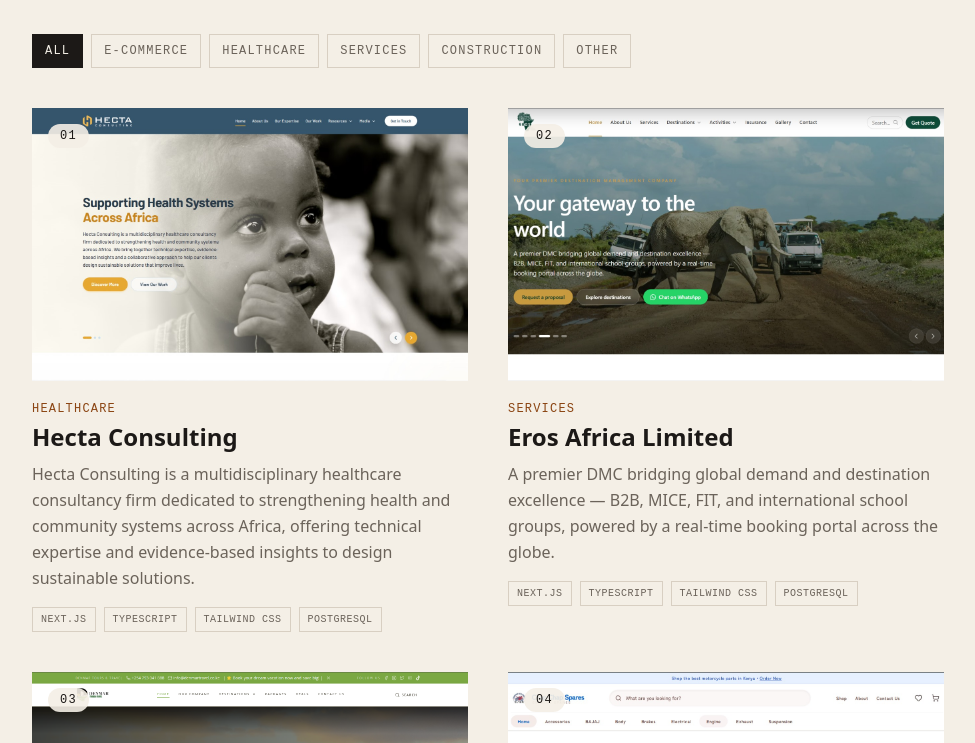
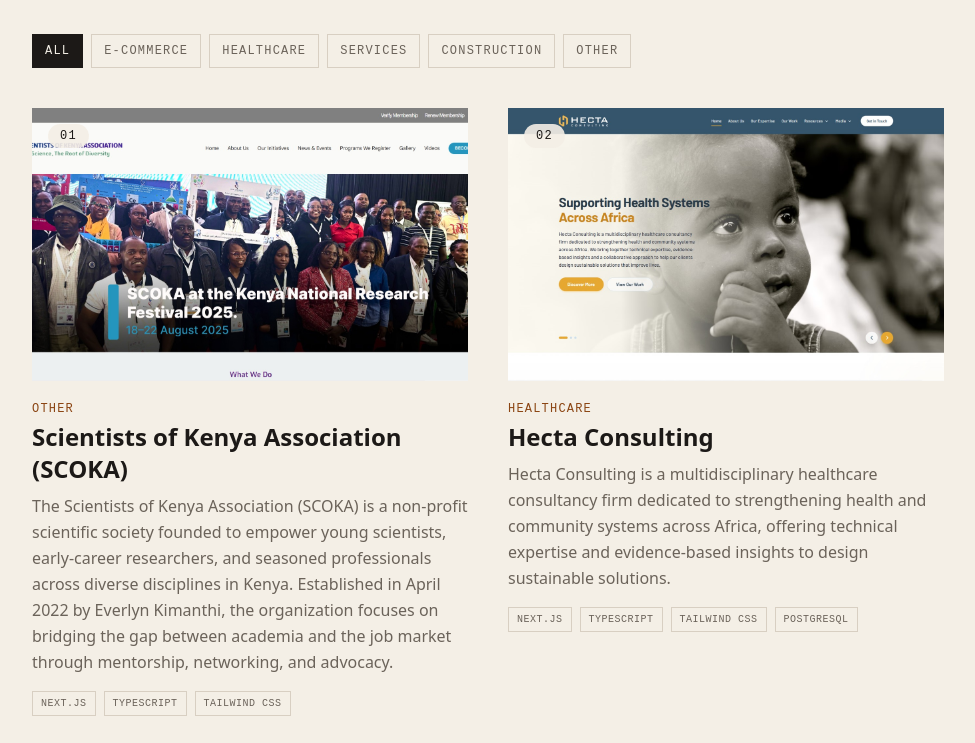
Before and after one commit to humphreyotieno1/Humphrey-Portfolio, a Next.js app in the folder magazine/: page / in a window 1280 px wide. Shown: the part 3423-4166 px from the top of the page, without its empty margins (296-1271 px from the left). Built offline with nearby package versions, Linux system fonts and the light colour scheme; no server answers; a web font is replaced by a local one.

Commit message:
feat: initialize portfolio content data and add SCOKA project image

```diff
--- a/magazine/src/data/content.ts
+++ b/magazine/src/data/content.ts
@@ -118,6 +118,15 @@
 ]
 
 export const projects = [
+    {
+    title: 'Scientists of Kenya Association (SCOKA)',
+    category: 'Other',
+    description:
+      'The Scientists of Kenya Association (SCOKA) is a non-profit scientific society founded to empower young scientists, early-career researchers, and seasoned professionals across diverse disciplines in Kenya. Established in April 2022 by Everlyn Kimanthi, the organization focuses on bridging the gap between academia and the job market through mentorship, networking, and advocacy.',
+    image: '/scoka.png',
+    live: 'https://scoka.co.ke/',
+    technologies: ["Next.js","TypeScript","Tailwind CSS"],
+  },
   {
     title: 'Hecta Consulting',
     category: 'Healthcare',
@@ -324,7 +333,7 @@
     image: '/mary.png',
     live: 'https://mary-mmukindia-coaching.vercel.app/',
     technologies: ["Next.js","TypeScript","Tailwind CSS","Framer Motion"],
-  },
+  }
 ]
 
 export const pullQuote =
```
Also changed, not shown: magazine/public/scoka.png (added).
